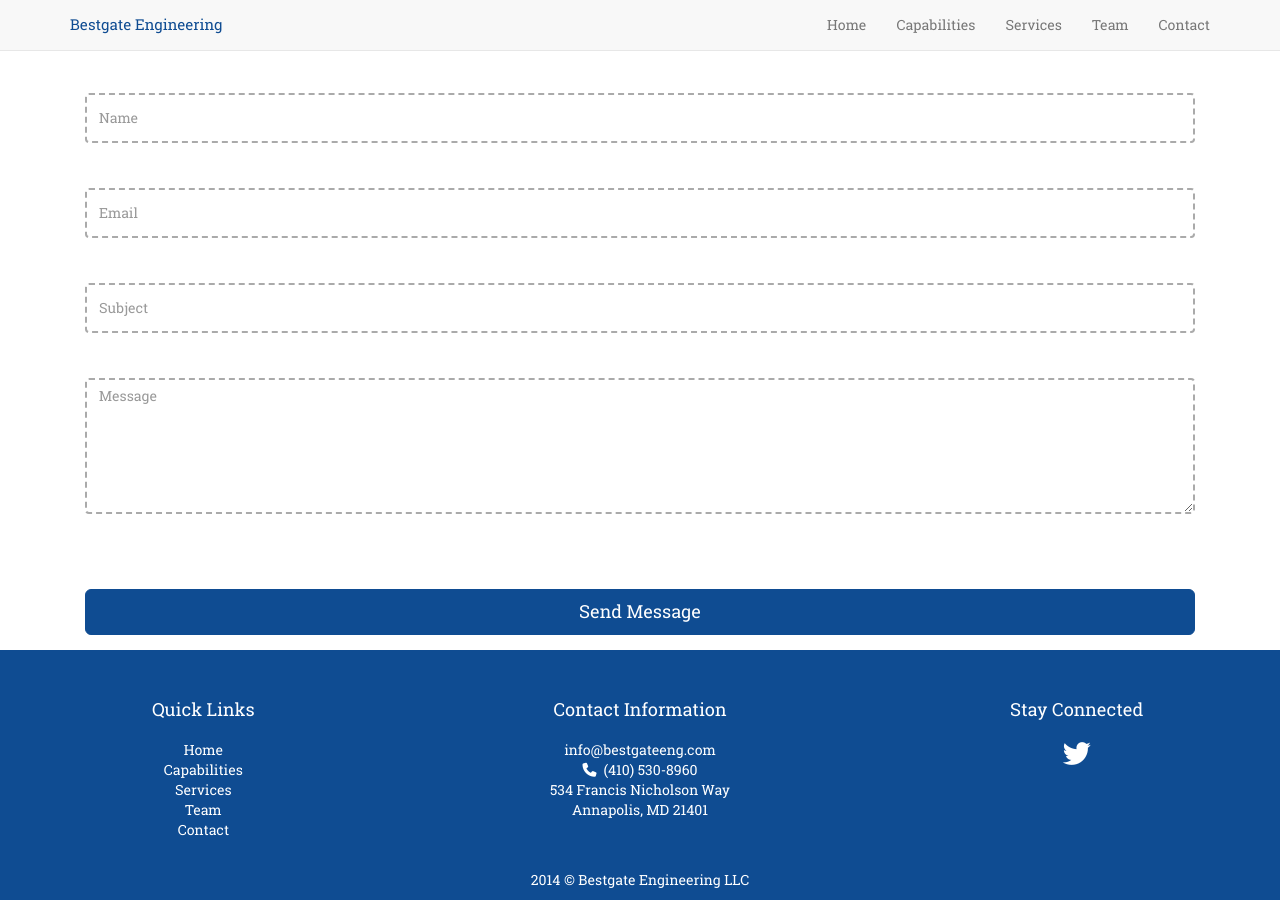
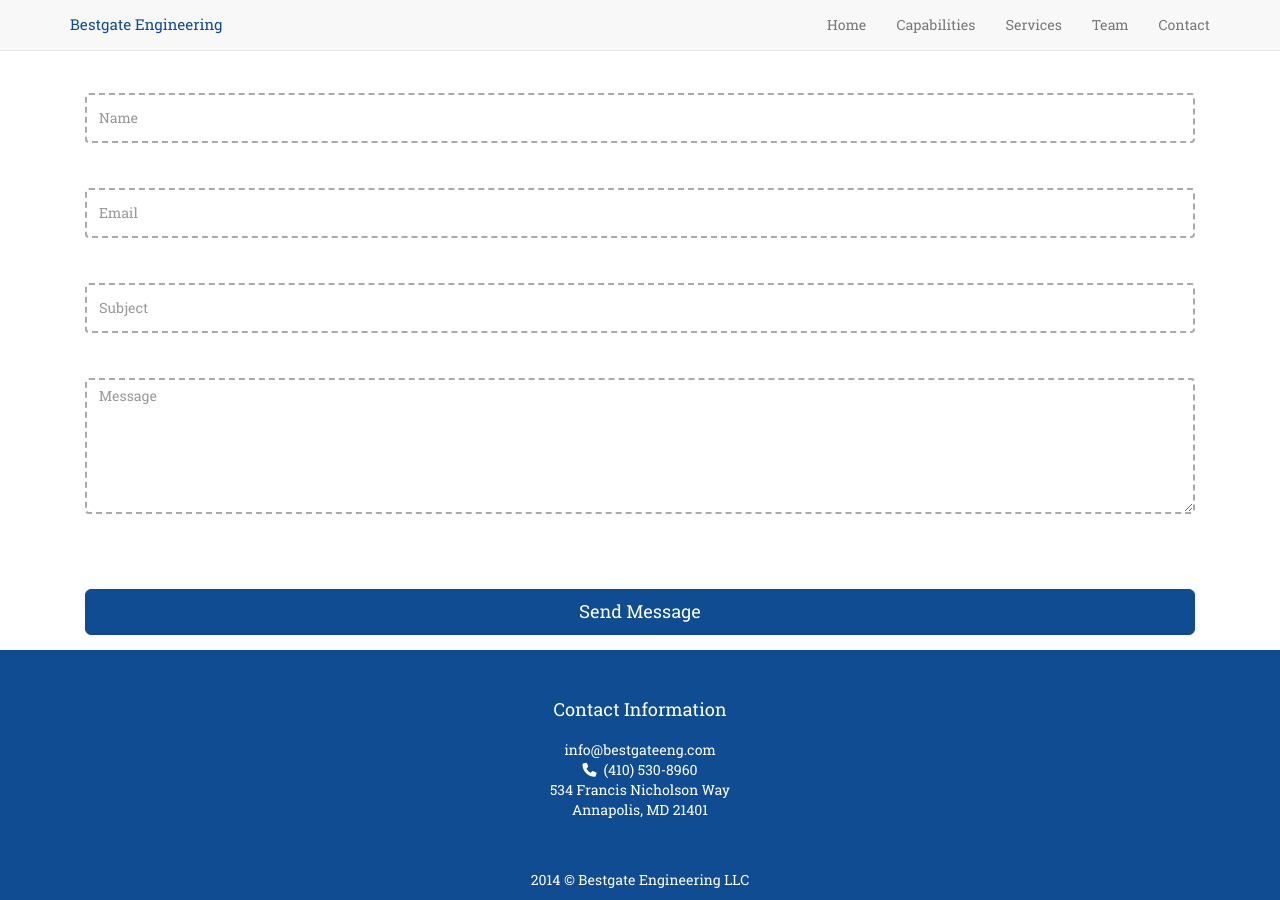
Before and after one commit to bestgate/bestgate.github.io, a Jekyll site: the page index.html, which Jekyll copies as it is, in a window 1280 px wide and 900 px high, scrolled down 3678 px. Built offline with Jekyll 4.4.1, drawn with Linux system fonts in a browser that asks for light colours; nearby versions of some CDN libraries; library files that are not in the unit come from our copies; Markdown is read by kramdown in place of the engine named in the settings.

Commit message:
Removing all but contact info from footer because there is some strange formatting when the page shrinks horizontally

```diff
--- a/index.html
+++ b/index.html
@@ -380,6 +380,7 @@
 <div class="footer">
 	<div class="footer-content">
         <div class="row">
+<!--
             <div class="col-md-4">
                 <h4 class="section-height">Quick Links</h4>
                     <a href="#home" class="footer-icon">Home</a><br>
@@ -388,7 +389,8 @@
                     <a href="#team" class="footer-icon">Team</a><br>
                     <a href="#contact" class="footer-icon">Contact</a><br>
             </div>
-            <div class="col-md-4">
+-->
+            <div class="col-md-12">
                 <h4 class="section-height">Contact Information</h4>
                 <a class="footer-icon" href="mailto:info@bestgateeng.com">info@bestgateeng.com</a><br>
                 <address>
@@ -397,10 +399,12 @@
                     Annapolis, MD 21401<br>
                 </address>
             </div>
+<!--
             <div class="col-md-4">
                 <h4 class="section-height">Stay Connected</h4>
                 <a href="https://twitter.com/bestgateeng" target="_blank" class="footer-icon"><i class="fa fa-twitter fa-2x"></i></a>
             </div>
+-->
         </div>
 	</div>
   <div class="footer-copyright text-center">2014 © Bestgate Engineering LLC</div>
```
